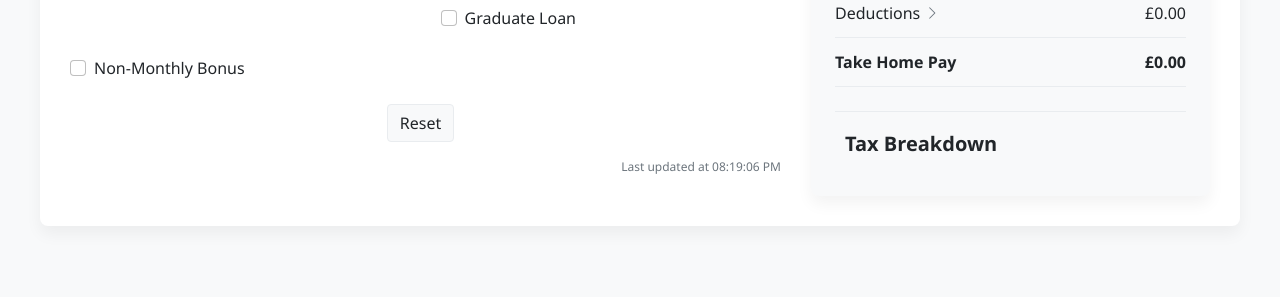
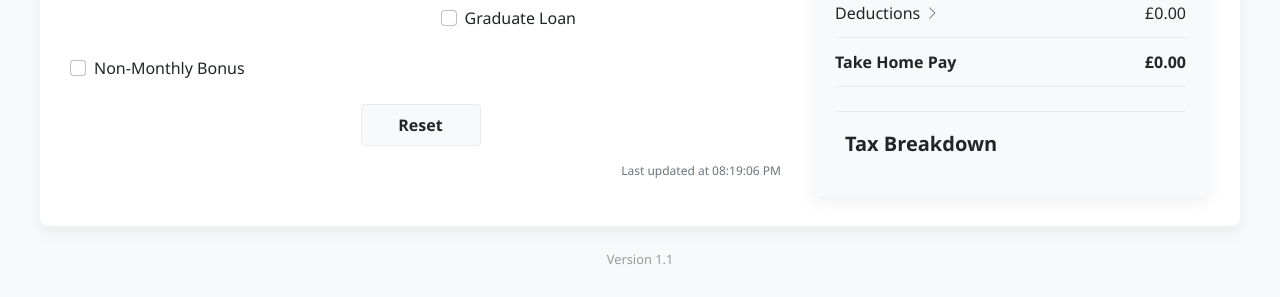
Before and after one commit to rcdavidson/tax_calculator, a Flask app: page / in a window 1280 px wide. Shown: the part 700-997 px from the top of the page. Before the commit the page ends 874 px from the top, so only its background shows below. Run offline with Flask 2, Linux system fonts and the light colour scheme.

Commit message:
Add version 1.1 and enhance reset button styling

```diff
--- a/templates/index.html
+++ b/templates/index.html
@@ -429,6 +429,9 @@
             background-color: var(--bg-color);
             border: 1px solid var(--border-color);
             color: var(--text-color);
+            font-weight: bold;
+            min-width: 120px;
+            padding: 8px 16px;
         }
 
         .reset-btn:hover {
@@ -1138,7 +1141,7 @@
                     <div class="text-center mt-4" style="width: 100%;">
                         <div class="d-flex gap-2 justify-content-center">
                             <button type="button" class="btn btn-secondary reset-btn" id="resetButton">
-                                Reset
+                                <strong>Reset</strong>
                             </button>
                         </div>
                         <div class="text-end mt-3 mb-2 update-timer" id="updateStatus">
@@ -2232,5 +2235,8 @@
             }, 1000);
         }
     </script>
+    <div class="text-center mt-4 mb-2" style="font-size: 0.8rem; color: #999;">
+        Version 1.1
+    </div>
 </body>
 </html>
```
